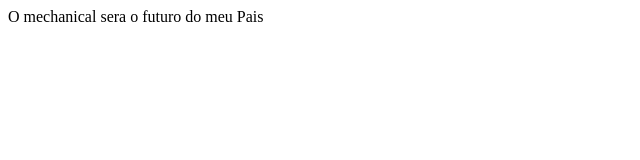
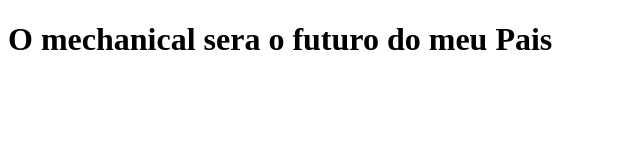
Before and after one commit to gilbertommanhica/mechanical, a plain HTML site: page index.html in a window 1280 px wide. Shown: the whole page, without its empty margins (0-640 px from the left). Drawn offline with Linux system fonts and the light colour scheme.

Commit message:
Inclusao do titulo

```diff
--- a/index.html
+++ b/index.html
@@ -5,6 +5,6 @@
     <title>O Mechanical</title>
 </head>
 <body>
-    O mechanical sera o futuro do meu Pais
+    <h1>O mechanical sera o futuro do meu Pais</h1>
 </body>
 </html>
```
